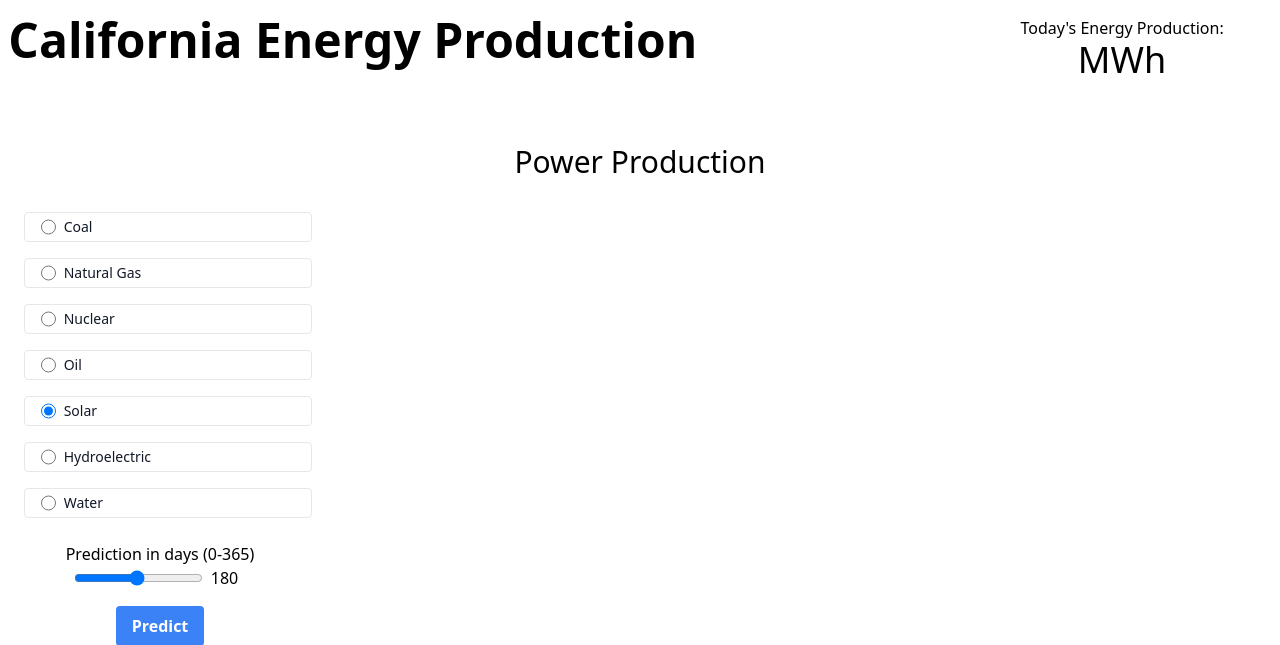
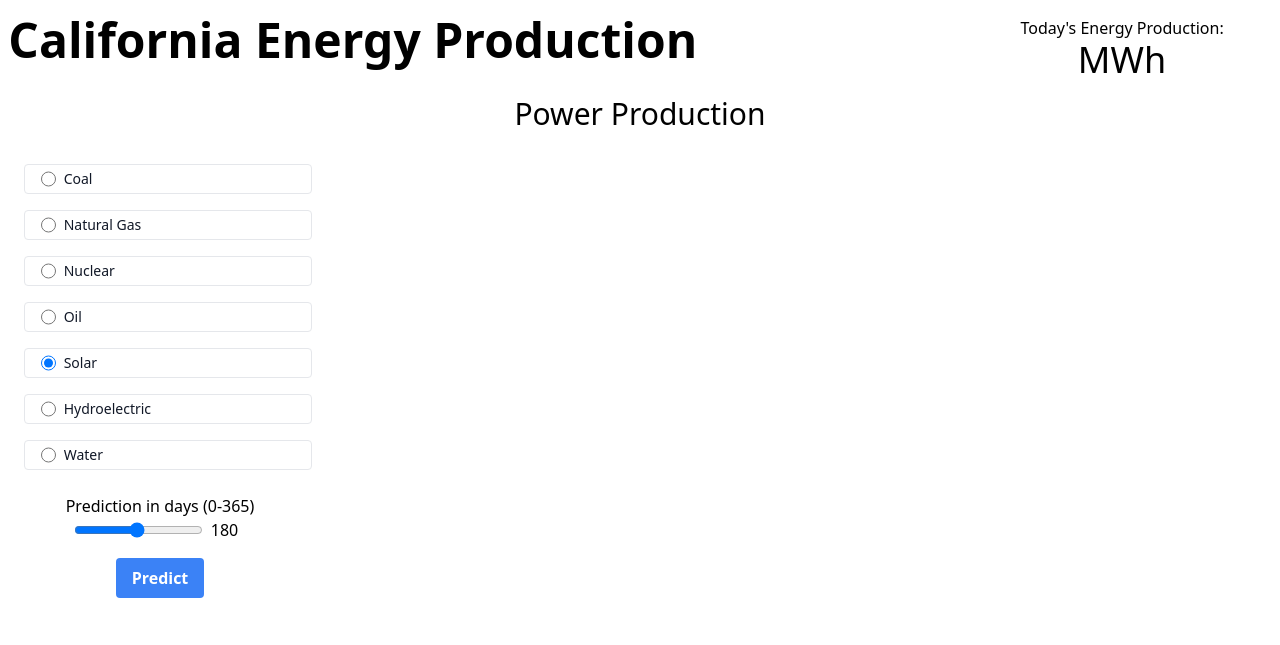
Before and after one commit to LenixC/Dashboards, a Flask app: template templates/calidash.html in a window 1280 px wide. Shown: the top 645 px of the page. Run offline with Flask 3, Linux system fonts and the light colour scheme; the template is opened without the code that fills it, so the values that code supplies are empty; some libraries are stand-ins or nearby versions.

Commit message:
Reduced padding between top row and Production element.

```diff
--- a/app.py
+++ b/app.py
@@ -106,7 +106,6 @@
     )
 
     x_source = r_source.json()
-    print(pd.read_json(json.dumps(x_source["response"]["data"]))[['period', 'value']])
     df_today = pd.read_json(json.dumps(x_source["response"]["data"]))[['fueltype', 'value']]
 
     fig = px.pie(df_today, values='value', names='fueltype',
--- a/templates/calidash.html
+++ b/templates/calidash.html
@@ -5,7 +5,7 @@
   </head>
 
   <body>
-    <div class="flex pt-4 pb-16">
+    <div class="flex pt-4 pb-4">
       <h1 class="flex flex-shrink-3 break-words text-5xl font-bold">California Energy Production</h1>
       <div class="flex-grow"></div>
       <div class="flex flex-col items-center pl-4 pr-4">
```
Also changed, not shown: EnergySources.db.
